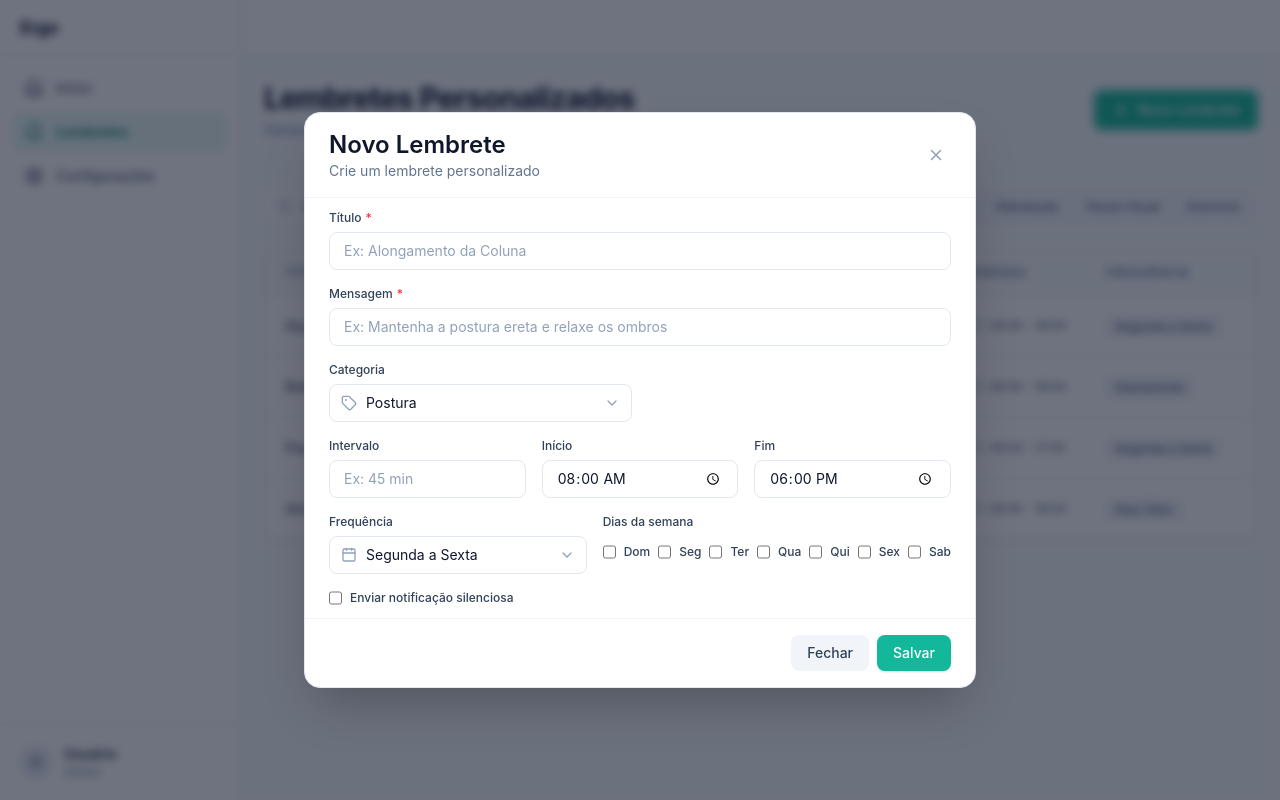
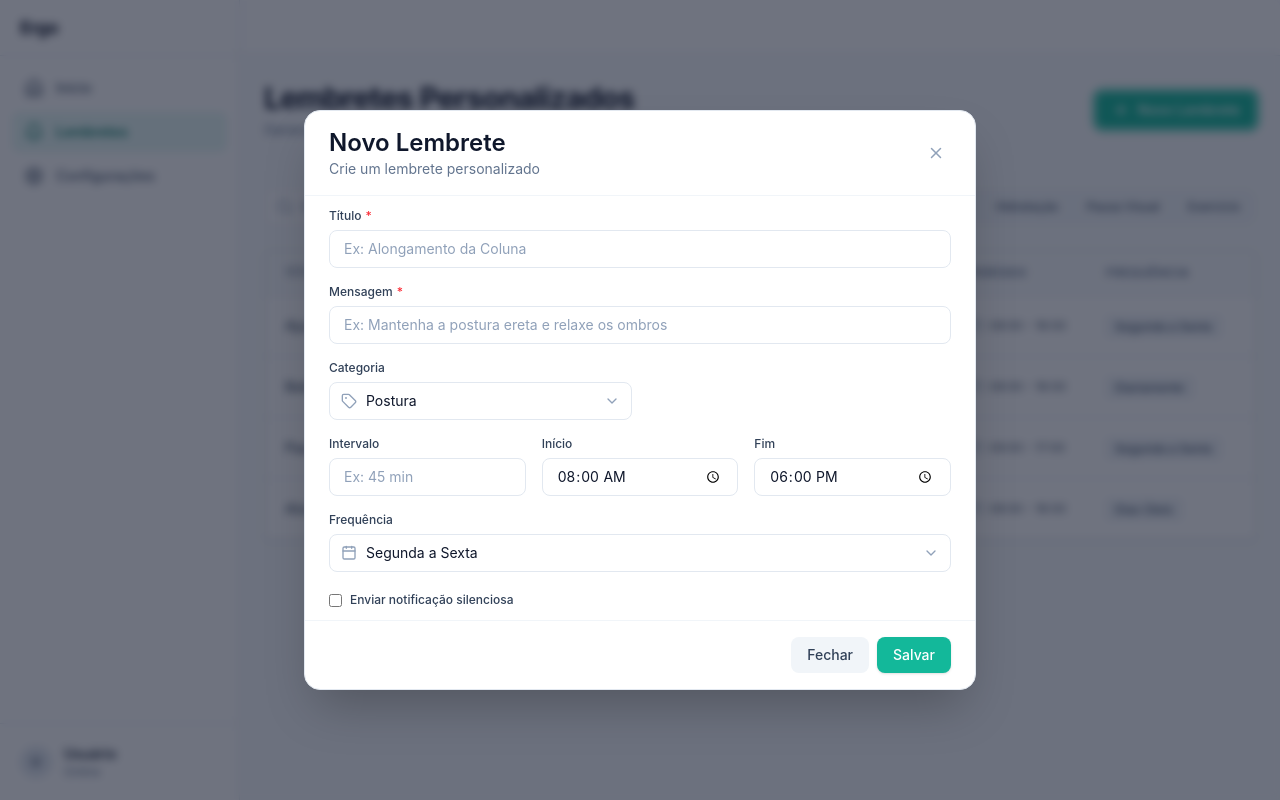
Before and after one commit to otaviocostao/ergo-app-tauri, a React (Vite) app: page /reminders in a window 1280 px wide. Both pictures are taken after a click on the button "Novo Lembrete". Built offline with nearby package versions, Linux system fonts and the light colour scheme.

Commit message:
feat: implementando fluxo de edição de lembretes

```diff
--- a/src/components/Reminder/ReminderFormModal.tsx
+++ b/src/components/Reminder/ReminderFormModal.tsx
@@ -1,3 +1,4 @@
+import { useState, useEffect } from "react";
 import Modal from "../Modal";
 import Button from "../Button";
 import Input from "../Input";
@@ -8,16 +9,106 @@ import { Tag, Calendar } from "lucide-react";
 interface ReminderFormModalProps {
   isOpen: boolean;
   onClose: () => void;
-  onEdit?: (reminder: ReminderItem) => void;
+  onSave?: (reminder: ReminderItem) => void;
   reminder: ReminderItem | null;
 }
+
+const WEEK_DAYS = [
+  { id: "Dom", label: "Dom" },
+  { id: "Seg", label: "Seg" },
+  { id: "Ter", label: "Ter" },
+  { id: "Qua", label: "Qua" },
+  { id: "Qui", label: "Qui" },
+  { id: "Sex", label: "Sex" },
+  { id: "Sab", label: "Sab" },
+];
 
 export default function ReminderFormModal({
   isOpen,
   onClose,
-  onEdit,
-  reminder
+  onSave,
+  reminder,
 }: ReminderFormModalProps) {
+  const isEditing = reminder !== null;
+
+  const [title, setTitle] = useState("");
+  const [message, setMessage] = useState("");
+  const [category, setCategory] = useState<ReminderItem["category"]>("Postura");
+  const [interval, setIntervalVal] = useState("");
+  const [startTime, setStartTime] = useState("08:00");
+  const [endTime, setEndTime] = useState("18:00");
+  const [frequency, setFrequency] = useState("Segunda a Sexta");
+  const [customDays, setCustomDays] = useState<string[]>([]);
+  const [silentNotification, setSilentNotification] = useState(false);
+
+  useEffect(() => {
+    if (isOpen) {
+      if (reminder) {
+        setTitle(reminder.title || "");
+        setMessage(reminder.message || reminder.description || "");
+        setCategory(reminder.category || "Postura");
+        setIntervalVal(reminder.interval || "");
+
+        let start = reminder.startTime || "";
+        let end = reminder.endTime || "";
+        if ((!start || !end) && reminder.period) {
+          const parts = reminder.period.split(" - ");
+          if (parts.length === 2) {
+            start = start || parts[0].trim();
+            end = end || parts[1].trim();
+          }
+        }
+        setStartTime(start || "08:00");
+        setEndTime(end || "18:00");
+
+        setFrequency(reminder.frequency || "Segunda a Sexta");
+        setSilentNotification(!reminder.notificationTone);
+      } else {
+        setTitle("");
+        setMessage("");
+        setCategory("Postura");
+        setIntervalVal("");
+        setStartTime("08:00");
+        setEndTime("18:00");
+        setFrequency("Segunda a Sexta");
+        setCustomDays([]);
+        setSilentNotification(false);
+      }
+    }
+  }, [isOpen, reminder]);
+
+  const toggleDay = (dayId: string) => {
+    setCustomDays((prev) =>
+      prev.includes(dayId) ? prev.filter((d) => d !== dayId) : [...prev, dayId]
+    );
+  };
+
+  const handleSubmit = (e?: React.FormEvent) => {
+    if (e) e.preventDefault();
+    if (!title.trim() || !message.trim()) return;
+
+    const savedReminder: ReminderItem = {
+      id: reminder?.id || Date.now().toString(),
+      title: title.trim(),
+      message: message.trim(),
+      description: message.trim(),
+      category,
+      interval: interval.trim() || "30 min",
+      period: `${startTime} - ${endTime}`,
+      startTime,
+      endTime,
+      frequency:
+        frequency === "Personalizado" && customDays.length > 0
+          ? customDays.join(", ")
+          : frequency,
+      notificationTone: !silentNotification,
+      status: reminder?.status || "ativo",
+    };
+
+    onSave?.(savedReminder);
+    onClose();
+  };
+
   return (
     <Modal
       isOpen={isOpen}
@@ -27,10 +118,12 @@ export default function ReminderFormModal({
         <div className="flex items-center gap-2">
           <div>
             <h3 className="text-2xl font-semibold text-slate-900 dark:text-slate-100">
-              {onEdit == null ? 'Novo Lembrete' : 'Editar Lembrete'}
+              {isEditing ? "Editar Lembrete" : "Novo Lembrete"}
             </h3>
             <p className="text-sm text-slate-500 font-normal">
-              {onEdit == null ? 'Crie um lembrete personalizado' : 'Edite seu lembrete personalizado'}
+              {isEditing
+                ? "Edite seu lembrete personalizado"
+                : "Crie um lembrete personalizado"}
             </p>
           </div>
         </div>
@@ -38,28 +131,23 @@ export default function ReminderFormModal({
       footer={
         <div className="flex items-center justify-between w-full">
           <div className="flex items-center gap-2 ml-auto">
-            <Button variant="secondary" size="md" onClick={onClose}>
+            <Button variant="secondary" size="md" onClick={onClose} type="button">
               Fechar
             </Button>
-            <Button
-              variant="primary"
-              size="md"
-              onClick={() => {
-                onClose();
-              }}
-            >
+            <Button variant="primary" size="md" onClick={() => handleSubmit()}>
               <span>Salvar</span>
             </Button>
           </div>
         </div>
       }
-      children={
-        <div className="flex flex-col gap-4 text-sm">
+    >
+      <form onSubmit={handleSubmit} className="flex flex-col gap-4 text-sm">
         <Input
           label="Título"
           type="text"
           placeholder="Ex: Alongamento da Coluna"
-            defaultValue={reminder?.title || ""}
+          value={title}
+          onChange={(e) => setTitle(e.target.value)}
           required
         />
 
@@ -67,24 +155,26 @@ export default function ReminderFormModal({
           label="Mensagem"
           type="text"
           placeholder="Ex: Mantenha a postura ereta e relaxe os ombros"
-            defaultValue={reminder?.message || ""}
+          value={message}
+          onChange={(e) => setMessage(e.target.value)}
           required
         />
 
         <div className="grid grid-cols-1 sm:grid-cols-2 gap-4">
-            {/* TODO - Analisar viabilidade dessa select-box de categorias*/}
           <Select
             label="Categoria"
             leftIcon={<Tag size={16} />}
-              defaultValue={reminder?.category || "Postura"}
+            value={category}
+            onChange={(e) =>
+              setCategory(e.target.value as ReminderItem["category"])
+            }
             options={[
               { label: "Postura", value: "Postura" },
               { label: "Hidratação", value: "Hidratação" },
               { label: "Pausa Visual", value: "Pausa Visual" },
+              { label: "Exercício", value: "Exercício" },
             ]}
           />
-
-
         </div>
 
         <div className="grid grid-cols-3 gap-4">
@@ -92,25 +182,29 @@ export default function ReminderFormModal({
             label="Intervalo"
             type="text"
             placeholder="Ex: 45 min"
-              defaultValue={reminder?.interval || ""}
+            value={interval}
+            onChange={(e) => setIntervalVal(e.target.value)}
           />
           <Input
             label="Início"
             type="time"
-              defaultValue={reminder?.startTime || "08:00"}
+            value={startTime}
+            onChange={(e) => setStartTime(e.target.value)}
           />
           <Input
             label="Fim"
             type="time"
-              defaultValue={reminder?.endTime || "18:00"}
+            value={endTime}
+            onChange={(e) => setEndTime(e.target.value)}
           />
         </div>
 
-          <div className="flex gap-4">
+        <div className="flex flex-col sm:flex-row gap-4">
           <Select
             label="Frequência"
             leftIcon={<Calendar size={16} />}
-              defaultValue={reminder?.frequency || "Segunda a Sexta"}
+            value={frequency}
+            onChange={(e) => setFrequency(e.target.value)}
             options={[
               { label: "Segunda a Sexta", value: "Segunda a Sexta" },
               { label: "Diariamente", value: "Diariamente" },
@@ -118,52 +212,52 @@ export default function ReminderFormModal({
               { label: "Finais de Semana", value: "Finais de Semana" },
               { label: "Personalizado", value: "Personalizado" },
             ]}
+            containerClassName={frequency === "Personalizado" ? "sm:w-1/3" : "w-full"}
           />
 
-            {/* TODO - Exibir quando a frequencia selecionada for "Personalizado" */}
-            <div className="flex flex-col">
-              <label className="text-xs font-medium text-slate-700 dark:text-slate-300">
+          {frequency === "Personalizado" && (
+            <div className="flex flex-col sm:w-1/2 justify-center">
+              <label className="text-xs font-medium text-slate-700 dark:text-slate-300 mb-1.5">
                 Dias da semana
               </label>
-              <div className="flex gap-2 align-center flex-1">
-                <div className="flex gap-2">
-                  <input type="checkbox" className="" />
-                  <span className="text-xs font-medium text-slate-700 dark:text-slate-300 flex items-center justify-between select-none ">Dom</span>
-                </div>
-                <div className="flex gap-2">
-                  <input type="checkbox" className="" />
-                  <span className="text-xs font-medium text-slate-700 dark:text-slate-300 flex items-center justify-between select-none ">Seg</span>
-                </div>
-                <div className="flex gap-2">
-                  <input type="checkbox" className="" />
-                  <span className="text-xs font-medium text-slate-700 dark:text-slate-300 flex items-center justify-between select-none ">Ter</span>
-                </div>
-                <div className="flex gap-2">
-                  <input type="checkbox" className="" />
-                  <span className="text-xs font-medium text-slate-700 dark:text-slate-300 flex items-center justify-between select-none ">Qua</span>
-                </div>
-                <div className="flex gap-2">
-                  <input type="checkbox" className="" />
-                  <span className="text-xs font-medium text-slate-700 dark:text-slate-300 flex items-center justify-between select-none ">Qui</span>
-                </div>
-                <div className="flex gap-2">
-                  <input type="checkbox" className="" />
-                  <span className="text-xs font-medium text-slate-700 dark:text-slate-300 flex items-center justify-between select-none ">Sex</span>
-                </div>
-                <div className="flex gap-2">
-                  <input type="checkbox" className="" />
-                  <span className="text-xs font-medium text-slate-700 dark:text-slate-300 flex items-center justify-between select-none ">Sab</span>
+              <div className="flex gap-2 items-center flex-wrap">
+                {WEEK_DAYS.map((day) => (
+                  <label
+                    key={day.id}
+                    className="flex items-center gap-1 cursor-pointer select-none"
+                  >
+                    <input
+                      type="checkbox"
+                      checked={customDays.includes(day.id)}
+                      onChange={() => toggleDay(day.id)}
+                      className="rounded border-slate-300 text-emerald-600 focus:ring-emerald-500"
+                    />
+                    <span className="text-xs font-medium text-slate-700 dark:text-slate-300">
+                      {day.label}
+                    </span>
+                  </label>
+                ))}
               </div>
             </div>
-            </div>
+          )}
         </div>
 
-          <div className="flex gap-2">
-            <input type="checkbox" className="" />
-            <span className="text-xs font-medium text-slate-700 dark:text-slate-300 flex items-center justify-between select-none ">Enviar notificação silenciosa</span>
+        <div className="flex items-center gap-2 pt-1">
+          <input
+            id="silent-notification-checkbox"
+            type="checkbox"
+            checked={silentNotification}
+            onChange={(e) => setSilentNotification(e.target.checked)}
+            className="rounded border-slate-300 text-emerald-600 focus:ring-emerald-500 cursor-pointer"
+          />
+          <label
+            htmlFor="silent-notification-checkbox"
+            className="text-xs font-medium text-slate-700 dark:text-slate-300 select-none cursor-pointer"
+          >
+            Enviar notificação silenciosa
+          </label>
         </div>
-        </div>
-      }
-    />
+      </form>
+    </Modal>
   );
 }
--- a/src/pages/Reminders.tsx
+++ b/src/pages/Reminders.tsx
@@ -3,7 +3,7 @@ import Header from "../components/Header";
 import Table, { ColumnDef } from "../components/Table";
 import Button from "../components/Button";
 import ReminderDetailModal from "../components/ReminderDetailModal";
-import NewReminderModal from "../components/Reminder/ReminderFormModal";
+import ReminderFormModal from "../components/Reminder/ReminderFormModal";
 import {
     Clock,
     Calendar,
@@ -87,7 +87,30 @@ export default function Reminders() {
     const [searchTerm, setSearchTerm] = useState("");
     const [categoryFilter, setCategoryFilter] = useState<string>("todos");
     const [selectedReminder, setSelectedReminder] = useState<ReminderItem | null>(null);
+    const [editingReminder, setEditingReminder] = useState<ReminderItem | null>(null);
     const [isOpenFormReminderModal, setIsOpenFormReminderModal] = useState(false);
+
+    const handleOpenNewReminderModal = () => {
+        setEditingReminder(null);
+        setIsOpenFormReminderModal(true);
+    };
+
+    const handleOpenEditReminderModal = (item: ReminderItem) => {
+        setEditingReminder(item);
+        setIsOpenFormReminderModal(true);
+    };
+
+    const handleSaveReminder = (savedReminder: ReminderItem) => {
+        setReminders((prev) => {
+            const exists = prev.some((item) => item.id === savedReminder.id);
+            if (exists) {
+                return prev.map((item) =>
+                    item.id === savedReminder.id ? savedReminder : item
+                );
+            }
+            return [savedReminder, ...prev];
+        });
+    };
 
     const toggleStatus = (id: string) => {
         setReminders((prev) =>
@@ -196,7 +219,7 @@ export default function Reminders() {
                         title="Editar / Ver detalhes"
                         onClick={(e) => {
                             e.stopPropagation();
-                            setIsOpenFormReminderModal(true);
+                            handleOpenEditReminderModal(item);
                         }}
                         className="p-1.5 rounded-lg text-slate-400 hover:text-slate-600 hover:bg-slate-100 dark:hover:bg-slate-800 dark:hover:text-slate-200 transition-colors cursor-pointer"
                     >
@@ -223,7 +246,7 @@ export default function Reminders() {
                 title="Lembretes Personalizados"
                 subtitle="Gerencie seu envio de lembretes"
                 action={
-                    <Button variant="primary" size="md" onClick={() => setIsOpenFormReminderModal(true)}>
+                    <Button variant="primary" size="md" onClick={handleOpenNewReminderModal}>
                         <Plus size={18} />
                         <span>Novo Lembrete</span>
                     </Button>
@@ -280,9 +303,15 @@ export default function Reminders() {
                 onClose={() => setSelectedReminder(null)}
             />
 
-            <NewReminderModal
+            <ReminderFormModal
                 isOpen={isOpenFormReminderModal}
-                onClose={() => setIsOpenFormReminderModal(false)} reminder={null} />
+                reminder={editingReminder}
+                onClose={() => {
+                    setIsOpenFormReminderModal(false);
+                    setEditingReminder(null);
+                }}
+                onSave={handleSaveReminder}
+            />
         </div>
     );
 }
```
Lines whose indentation alone changed are shown as unchanged.
